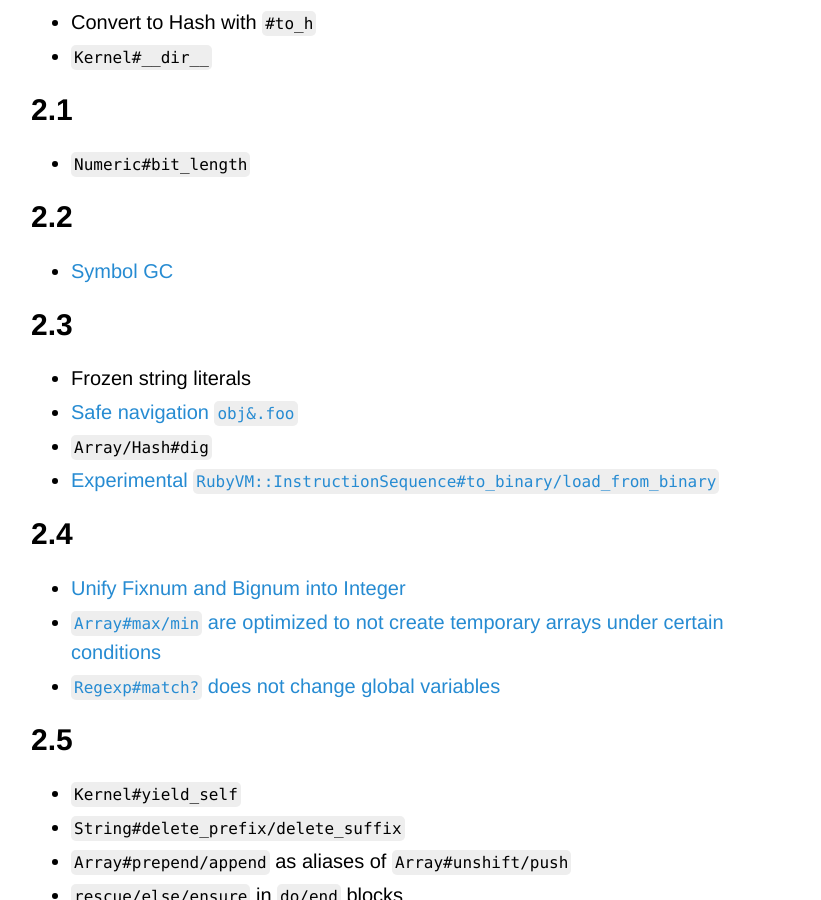
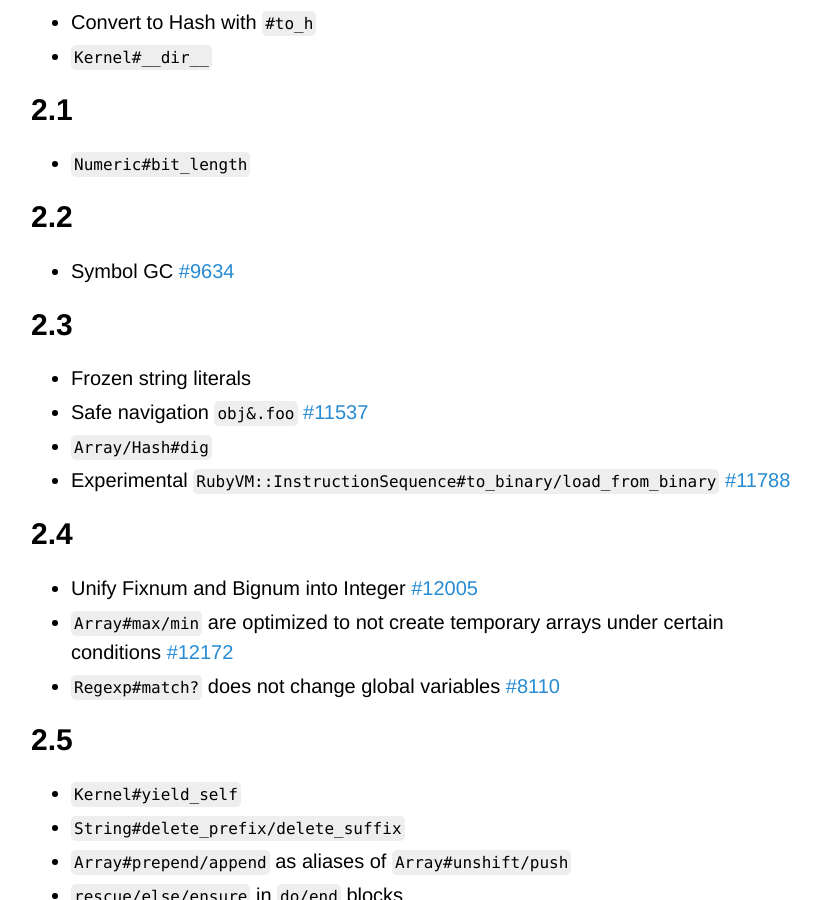
Before and after one commit to Maumagnaguagno/maumagnaguagno.github.io, a Jekyll site: the page built from ruby-versions.md, in a window 1280 px wide and 900 px high, scrolled down 1337 px. Shown: the whole window, without its empty margins (229-1050 px from the left). Built offline with Jekyll 4.4.1, drawn with Linux system fonts in a browser that asks for light colours; our own code applies the rules of GitHub Pages for plain Markdown files.

Commit message:
Move issue link to number after description in Ruby Versions

```diff
--- a/ruby-versions.md
+++ b/ruby-versions.md
@@ -48,18 +48,18 @@ This is a reminder of how Ruby evolved through time.
 - ``Numeric#bit_length``
 
 ## 2.2
-- [Symbol GC](https://bugs.ruby-lang.org/issues/9634)
+- Symbol GC [#9634](https://bugs.ruby-lang.org/issues/9634)
 
 ## 2.3
 - Frozen string literals
-- [Safe navigation ``obj&.foo``](https://bugs.ruby-lang.org/issues/11537)
+- Safe navigation ``obj&.foo`` [#11537](https://bugs.ruby-lang.org/issues/11537)
 - ``Array/Hash#dig``
-- [Experimental ``RubyVM::InstructionSequence#to_binary/load_from_binary``](https://bugs.ruby-lang.org/issues/11788)
+- Experimental ``RubyVM::InstructionSequence#to_binary/load_from_binary`` [#11788](https://bugs.ruby-lang.org/issues/11788)
 
 ## 2.4
-- [Unify Fixnum and Bignum into Integer](https://bugs.ruby-lang.org/issues/12005)
-- [``Array#max/min`` are optimized to not create temporary arrays under certain conditions](https://bugs.ruby-lang.org/issues/12172)
-- [``Regexp#match?`` does not change global variables](https://bugs.ruby-lang.org/issues/8110)
+- Unify Fixnum and Bignum into Integer [#12005](https://bugs.ruby-lang.org/issues/12005)
+- ``Array#max/min`` are optimized to not create temporary arrays under certain conditions [#12172](https://bugs.ruby-lang.org/issues/12172)
+- ``Regexp#match?`` does not change global variables [#8110](https://bugs.ruby-lang.org/issues/8110)
 
 ## 2.5
 - ``Kernel#yield_self``
```
